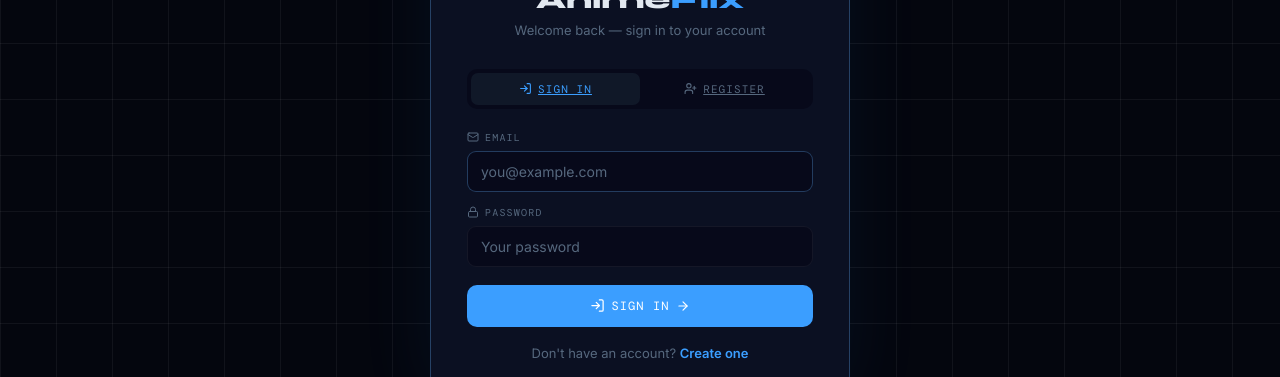
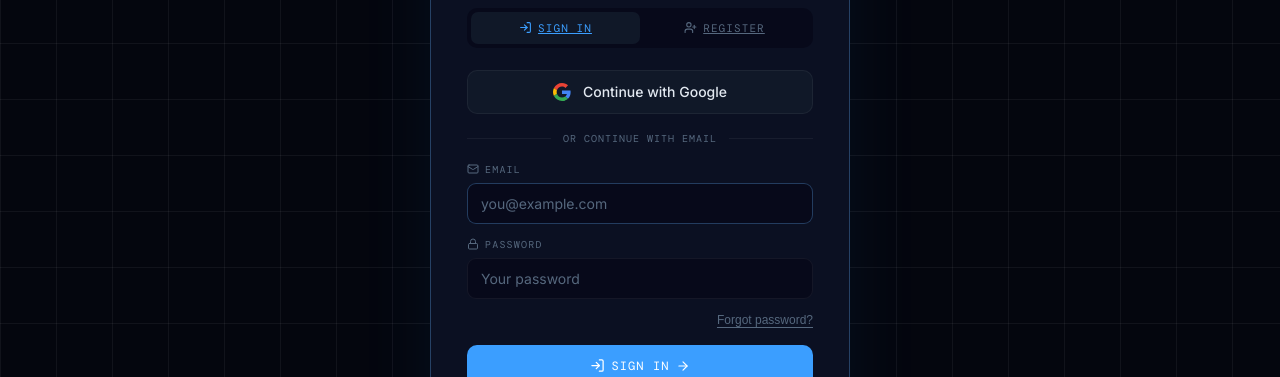
Before and after one commit to sahoriaj/YumeStream, a React (Vite) app: page /login in a window 1280 px wide. Shown: the part 293-670 px from the top of the page. Built offline with nearby package versions, Linux system fonts and the light colour scheme; no server answers.

Commit message:
Add files via upload

```diff
--- a/src/components/AuthForm.jsx
+++ b/src/components/AuthForm.jsx
@@ -1,9 +1,14 @@
 import { useState } from 'react'
 import { Link, useNavigate, useLocation } from 'react-router-dom'
-import { createUserWithEmailAndPassword, signInWithEmailAndPassword } from 'firebase/auth'
-import { Mail, Lock, LogIn, UserPlus, Zap, ArrowRight } from 'lucide-react'
-import { auth } from '../firebase'
-import { createUserDoc } from '../lib/store'
+import {
+  createUserWithEmailAndPassword,
+  signInWithEmailAndPassword,
+  signInWithPopup,
+  sendPasswordResetEmail,
+} from 'firebase/auth'
+import { Mail, Lock, LogIn, UserPlus, Zap, ArrowRight, RotateCcw, ChevronLeft } from 'lucide-react'
+import { auth, googleProvider } from '../firebase'
+import { createUserDoc, getUserDoc } from '../lib/store'
 
 const ERRS = {
   'auth/email-already-in-use': 'Email already registered — try signing in.',
@@ -13,58 +18,160 @@ const ERRS = {
   'auth/too-many-requests':     'Too many attempts. Try again later.',
   'auth/weak-password':         'Password must be at least 6 characters.',
   'auth/invalid-credential':    'Wrong email or password.',
+  'auth/popup-closed-by-user':  'Sign-in popup was closed. Please try again.',
+  'auth/popup-blocked':         'Popup blocked by browser. Please allow popups and try again.',
+  'auth/cancelled-popup-request': 'Only one sign-in popup allowed at a time.',
+}
+
+// ── Google Icon SVG (official colors, no emoji) ──────────────────────────────
+function GoogleIcon() {
+  return (
+    <svg width="18" height="18" viewBox="0 0 48 48" style={{ flexShrink: 0 }}>
+      <path fill="#EA4335" d="M24 9.5c3.54 0 6.71 1.22 9.21 3.6l6.85-6.85C35.9 2.38 30.47 0 24 0 14.62 0 6.51 5.38 2.56 13.22l7.98 6.19C12.43 13.72 17.74 9.5 24 9.5z"/>
+      <path fill="#4285F4" d="M46.98 24.55c0-1.57-.15-3.09-.38-4.55H24v9.02h12.94c-.58 2.96-2.26 5.48-4.78 7.18l7.73 6c4.51-4.18 7.09-10.36 7.09-17.65z"/>
+      <path fill="#FBBC05" d="M10.53 28.59c-.48-1.45-.76-2.99-.76-4.59s.27-3.14.76-4.59l-7.98-6.19C.92 16.46 0 20.12 0 24c0 3.88.92 7.54 2.56 10.78l7.97-6.19z"/>
+      <path fill="#34A853" d="M24 48c6.48 0 11.93-2.13 15.89-5.81l-7.73-6c-2.15 1.45-4.92 2.3-8.16 2.3-6.26 0-11.57-4.22-13.47-9.91l-7.98 6.19C6.51 42.62 14.62 48 24 48z"/>
+      <path fill="none" d="M0 0h48v48H0z"/>
+    </svg>
+  )
 }
 
 /**
  * mode: 'login' | 'register'
- * Used by both /login and /register pages.
- * Also used inside AuthModal (pass onSuccess to close modal).
+ * view: 'form' | 'reset'  (internal state for forgot password)
  */
 export default function AuthForm({ mode = 'login', onSuccess }) {
-  const [email, setEmail]     = useState('')
-  const [pass, setPass]       = useState('')
-  const [error, setError]     = useState('')
-  const [loading, setLoading] = useState(false)
-  const navigate  = useNavigate()
-  const location  = useLocation()
+  const [email, setEmail]       = useState('')
+  const [pass, setPass]         = useState('')
+  const [error, setError]       = useState('')
+  const [info, setInfo]         = useState('')       // success message
+  const [loading, setLoading]   = useState(false)
+  const [gLoading, setGLoading] = useState(false)
+  const [view, setView]         = useState('form')   // 'form' | 'reset'
+  const [resetEmail, setResetEmail] = useState('')
 
-  // After login, redirect back to where they came from (or store)
-  const from = location.state?.from || '/'
+  const navigate = useNavigate()
+  const location = useLocation()
+  const from     = location.state?.from || '/'
+  const isLogin  = mode === 'login'
 
+  const done = () => {
+    if (onSuccess) onSuccess()
+    else navigate(from, { replace: true })
+  }
+
+  // ── Email / Password ────────────────────────────────────────────────────────
   const handleLogin = async () => {
-    setError('')
+    setError(''); setInfo('')
     if (!email || !pass) { setError('Please fill in all fields.'); return }
     try {
       setLoading(true)
       await signInWithEmailAndPassword(auth, email, pass)
-      if (onSuccess) onSuccess()
-      else navigate(from, { replace: true })
+      done()
     } catch (e) {
       setError(ERRS[e.code] || 'Something went wrong. Please try again.')
     } finally { setLoading(false) }
   }
 
   const handleRegister = async () => {
-    setError('')
+    setError(''); setInfo('')
     if (!email || !pass) { setError('Please fill in all fields.'); return }
     if (pass.length < 6) { setError('Password must be at least 6 characters.'); return }
     try {
       setLoading(true)
       const cred = await createUserWithEmailAndPassword(auth, email, pass)
       await createUserDoc(cred.user.uid, email)
-      if (onSuccess) onSuccess()
-      else navigate(from, { replace: true })
+      done()
     } catch (e) {
       setError(ERRS[e.code] || 'Something went wrong. Please try again.')
     } finally { setLoading(false) }
   }
 
-  const onKey = e => {
-    if (e.key === 'Enter') mode === 'login' ? handleLogin() : handleRegister()
+  // ── Google ──────────────────────────────────────────────────────────────────
+  const handleGoogle = async () => {
+    setError(''); setInfo('')
+    try {
+      setGLoading(true)
+      const result = await signInWithPopup(auth, googleProvider)
+      const user   = result.user
+      // Create Firestore doc only if it doesn't exist yet (new Google users)
+      const existing = await getUserDoc(user.uid)
+      if (!existing) {
+        await createUserDoc(user.uid, user.email)
+      }
+      done()
+    } catch (e) {
+      setError(ERRS[e.code] || 'Google sign-in failed. Please try again.')
+    } finally { setGLoading(false) }
   }
 
-  const isLogin = mode === 'login'
+  // ── Reset Password ──────────────────────────────────────────────────────────
+  const handleReset = async () => {
+    setError(''); setInfo('')
+    if (!resetEmail) { setError('Please enter your email address.'); return }
+    try {
+      setLoading(true)
+      await sendPasswordResetEmail(auth, resetEmail)
+      setInfo('Reset email sent! Check your inbox (and spam folder).')
+      setError('')
+    } catch (e) {
+      setError(ERRS[e.code] || 'Could not send reset email. Check the address and try again.')
+    } finally { setLoading(false) }
+  }
 
+  const onKey = e => {
+    if (e.key === 'Enter') {
+      if (view === 'reset') handleReset()
+      else if (isLogin) handleLogin()
+      else handleRegister()
+    }
+  }
+
+  // ── RESET PASSWORD VIEW ─────────────────────────────────────────────────────
+  if (view === 'reset') {
+    return (
+      <div className="auth-page">
+        <div className="auth-card">
+          <button className="auth-back-btn" onClick={() => { setView('form'); setError(''); setInfo('') }}>
+            <ChevronLeft size={15} /> Back to Sign In
+          </button>
+
+          <div className="auth-page-logo">
+            <div className="auth-page-logo-icon">
+              <RotateCcw size={24} color="var(--accent)" />
+            </div>
+            <h1>Reset Password</h1>
+            <p>Enter your email and we'll send you a reset link</p>
+          </div>
+
+          {error && <div className="auth-error">{error}</div>}
+          {info  && <div className="auth-info">{info}</div>}
+
+          <div className="field">
+            <label><Mail size={12} /> Email</label>
+            <input
+              type="email"
+              placeholder="you@example.com"
+              value={resetEmail}
+              onChange={e => setResetEmail(e.target.value)}
+              onKeyDown={onKey}
+              autoFocus
+            />
+          </div>
+
+          <button
+            className="btn btn-accent auth-submit-btn"
+            onClick={handleReset}
+            disabled={loading}
+          >
+            {loading ? 'Sending…' : <><Mail size={15} /> Send Reset Email</>}
+          </button>
+        </div>
+      </div>
+    )
+  }
+
+  // ── MAIN FORM VIEW ──────────────────────────────────────────────────────────
   return (
     <div className="auth-page">
       <div className="auth-card">
@@ -75,27 +182,37 @@ export default function AuthForm({ mode = 'login', onSuccess }) {
             <Zap size={26} color="var(--accent)" />
           </div>
           <h1>Anime<span style={{ color: 'var(--accent)' }}>Flix</span></h1>
-          <p>{isLogin ? 'Welcome back — sign in to your account' : 'Create your account to get started'}</p>
+          <p>{isLogin ? 'Welcome back — sign in to your account' : 'Create your free account'}</p>
         </div>
 
         {/* Tab switcher */}
         <div className="auth-tabs">
-          <Link
-            to="/login"
-            state={{ from }}
-            className={`auth-tab ${isLogin ? 'active' : ''}`}
-            replace
-          >
+          <Link to="/login"    state={{ from }} className={`auth-tab ${isLogin  ? 'active' : ''}`} replace>
             <LogIn size={13} /> Sign In
           </Link>
-          <Link
-            to="/register"
-            state={{ from }}
-            className={`auth-tab ${!isLogin ? 'active' : ''}`}
-            replace
-          >
+          <Link to="/register" state={{ from }} className={`auth-tab ${!isLogin ? 'active' : ''}`} replace>
             <UserPlus size={13} /> Register
           </Link>
+        </div>
+
+        {/* Google button */}
+        <button
+          className="btn-google"
+          onClick={handleGoogle}
+          disabled={gLoading || loading}
+        >
+          {gLoading
+            ? <span className="btn-google-spinner" />
+            : <GoogleIcon />
+          }
+          {gLoading ? 'Connecting…' : `Continue with Google`}
+        </button>
+
+        {/* Divider */}
+        <div className="auth-divider">
+          <div className="auth-divider-line" />
+          <span>or continue with email</span>
+          <div className="auth-divider-line" />
         </div>
 
         {/* Error */}
@@ -124,11 +241,21 @@ export default function AuthForm({ mode = 'login', onSuccess }) {
           />
         </div>
 
+        {/* Forgot password (login only) */}
+        {isLogin && (
+          <button
+            className="auth-forgot-btn"
+            onClick={() => { setView('reset'); setResetEmail(email); setError('') }}
+          >
+            Forgot password?
+          </button>
+        )}
+
         {/* Submit */}
         <button
           className="btn btn-accent auth-submit-btn"
           onClick={isLogin ? handleLogin : handleRegister}
-          disabled={loading}
+          disabled={loading || gLoading}
         >
           {loading
             ? 'Please wait…'
@@ -140,15 +267,10 @@ export default function AuthForm({ mode = 'login', onSuccess }) {
 
         {/* Switch link */}
         <div className="auth-switch">
-          {isLogin ? (
-            <>Don't have an account?{' '}
-              <Link to="/register" state={{ from }}>Create one</Link>
-            </>
-          ) : (
-            <>Already have an account?{' '}
-              <Link to="/login" state={{ from }}>Sign in</Link>
-            </>
-          )}
+          {isLogin
+            ? <>Don't have an account? <Link to="/register" state={{ from }}>Create one</Link></>
+            : <>Already have an account? <Link to="/login"    state={{ from }}>Sign in</Link></>
+          }
         </div>
 
       </div>
```
